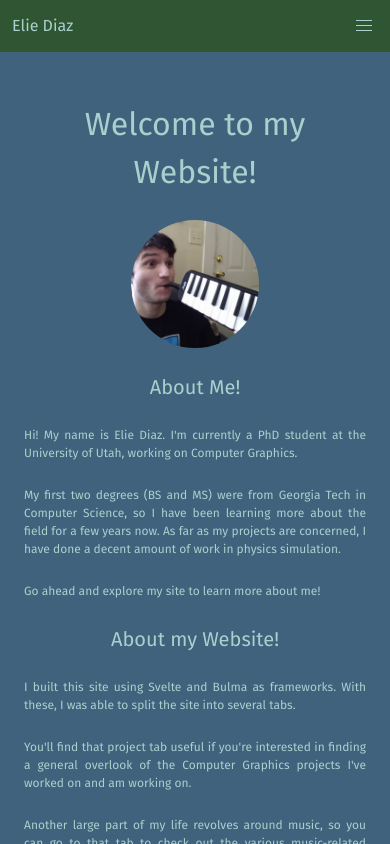
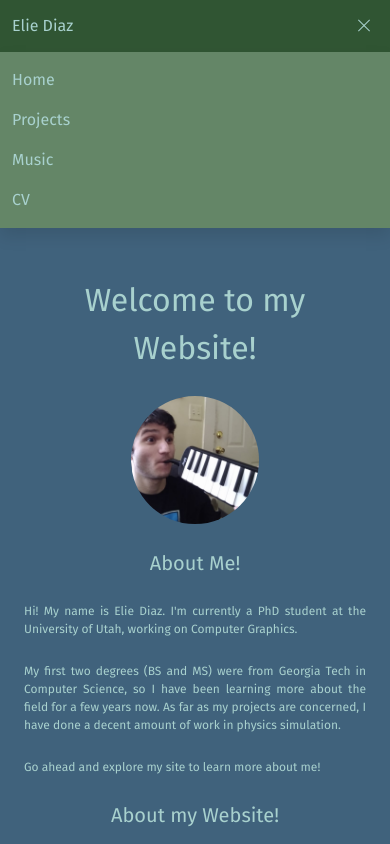
Before and after one commit to ElienDiaz/my_website, a Svelte app: page / in a window 390 px wide. Both pictures are taken after a click on the link 364 px from the left and 26 px from the top of the page. Shown: the top 844 px of the page. Built offline with nearby package versions, Linux system fonts and the light colour scheme.

Commit message:
Switched to links. Site not directing to subpages yet

```diff
--- a/package.json
+++ b/package.json
@@ -18,6 +18,7 @@
     "svelte": "^3.0.0"
   },
   "dependencies": {
-    "sirv-cli": "^1.0.0"
+    "sirv-cli": "^1.0.0",
+    "svelte-routing": "^1.6.0"
   }
 }
--- a/public/global.css
+++ b/public/global.css
@@ -15,6 +15,8 @@ a{
 	color: #41bd6a
 }
 
+
+
 .tabs a.tab {
 	padding: 8px 30px;
 }
--- a/src/App.svelte
+++ b/src/App.svelte
@@ -1,26 +1,24 @@
 <script lang="ts">
 	import { derived } from "svelte/store";
-	// import { route } from "./route";
-	// import Resume from "./pages/resume/Resume.svelte";
-	// import Sudoku from "./pages/sudoku/Sudoku.svelte";
-	// import Reviews from "./pages/reviews/Reviews.svelte";
+	import { Router, Link, Route } from "svelte-routing";
 	import Home from "./pages/Home.svelte";
+	import Projects from "./pages/Projects.svelte";
+	import Music from "./pages/Music.svelte";
+	import CV from "./pages/CV.svelte";
 	import Header from "./components/Header.svelte";
 	// const resumeTab = derived(route, ($route) =>
 	//   $route.page === "resume" ? $route.tab : "work"
 	// );
-  </script>
+	export let url = "";
+</script>
 
-  <main>
-	<Header />
-	<Home />
-	<!-- {#if $route.page === 'resume'}
-	  <Resume tab={$resumeTab} />
-	{:else if $route.page === 'sudoku'}
-	  <Sudoku />
-	{:else if $route.page === 'reviews'}
-	  <Reviews />
-	{:else}
-	  <Recipes />
-	{/if} -->
-  </main>
+<main>
+	<Router {url}>
+		<Header />
+		<Route path="Projects" component={Projects} />
+		<Route path="Music" component={Music} />
+		<Route path="CV" component={CV} />
+		<Route path="Home" component={Home} />
+		<Route path="/" component={Home} />
+	</Router>
+</main>
--- a/src/components/Header.svelte
+++ b/src/components/Header.svelte
@@ -1,5 +1,7 @@
 <script lang="ts">
   import { onDestroy } from "svelte";
+  import { Link, link} from "svelte-routing";
+  import NavLink from "./NavLink.svelte";
   let menuOpen = false;
   //   import { resumeRoute, route } from "../route";
   //   import Link from "../components/Link.svelte";
@@ -8,31 +10,34 @@
   //     menuOpen = false;
   //   });
   //   onDestroy(unsubscribe);
+  let mobile;
+  const toggleNav = () => {
+    mobile = !mobile;
+  };
 </script>
 
-<!-- <nav class="page-nav"> -->
+
 <nav class="navbar">
   <div class="navbar-brand">
     <div class="navbar-item">Elie Diaz</div>
     <a
-      role="button"
       class="navbar-burger"
-      aria-label="menu"
-      aria-expanded="false"
-      data-target="navbarMenu"
+      class:is-active={mobile}
+      id="burger"
+      on:click={toggleNav}
     >
-      <span aria-hidden="true" />
-      <span aria-hidden="true" />
-      <span aria-hidden="true" />
+      <span />
+      <span />
+      <span />
     </a>
   </div>
-  <div id="navbarMenu" class="navbar-menu">
+  <div class="navbar-menu" class:is-active={mobile} class:special-back={mobile} id="menu">
     <div class="navbar-start"/>
     <div class="navbar-end">
-      <a class="navbar-item"> Home </a>
-      <a class="navbar-item"> Projects </a>
-      <a class="navbar-item"> Music </a>
-      <a class="navbar-item"> CV </a>
+      <NavLink to="/">Home</NavLink>
+      <NavLink to="/">Projects</NavLink>
+      <NavLink to="/">Music</NavLink>
+      <NavLink to="/">CV</NavLink>
     </div>
   </div>
 </nav>
@@ -41,21 +46,22 @@
   .navbar {
     background: hsl(125, 28%, 26%);
   }
-
   /* .navbar-menu {
       display: flex;
       flex-grow: 1;
       flex-shrink: 0;
     } */
-
   .navbar-burger {
     color: #a8d1ce;
   }
-
   .navbar-item {
     font-family: "Fira Sans";
     color: #a8d1ce;
     /* background:hsl(0, 100%, 50%) */
+  }
+
+  .special-back {
+    background: rgb(100, 134, 103);
   }
   /* ul.mobile-menu {
     position: absolute;
--- /dev/null
+++ b/src/components/NavLink.svelte
@@ -0,0 +1,20 @@
+<script>
+    import { Link } from "svelte-routing";
+
+    export let to = "";
+
+    function getProps({ location, href, isPartiallyCurrent, isCurrent }) {
+        const isActive =
+            href === "/" ? isCurrent : isPartiallyCurrent || isCurrent;
+
+        // The object returned here is spread on the anchor element's attributes
+        if (isActive) {
+            return { class: "active" };
+        }
+        return {};
+    }
+</script>
+
+<Link class="navbar-item" style="color: #a8d1ce" {to} {getProps}>
+    <slot />
+</Link>
```
Also changed, not shown: 1 other file (tests, documents, lock files or other folders).
